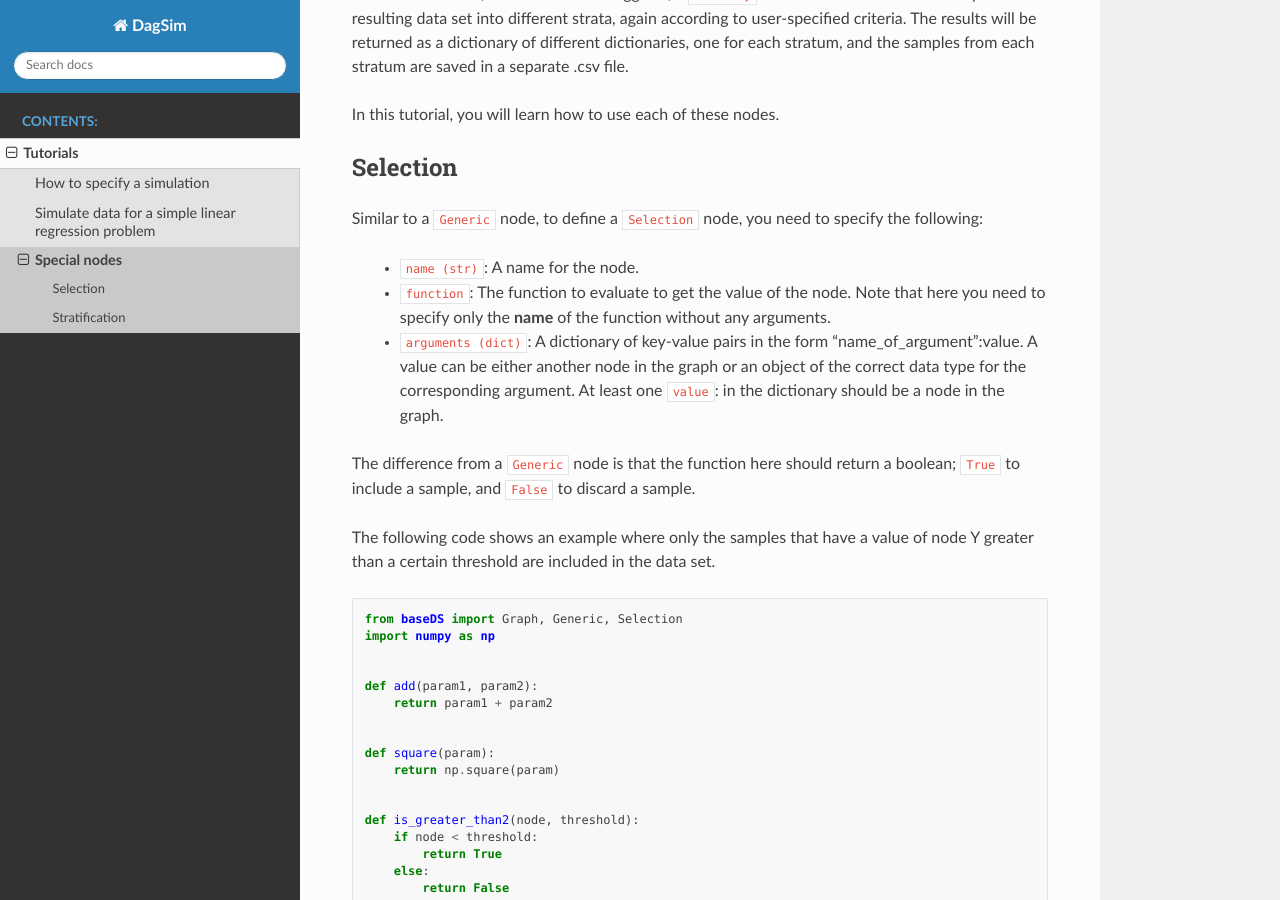
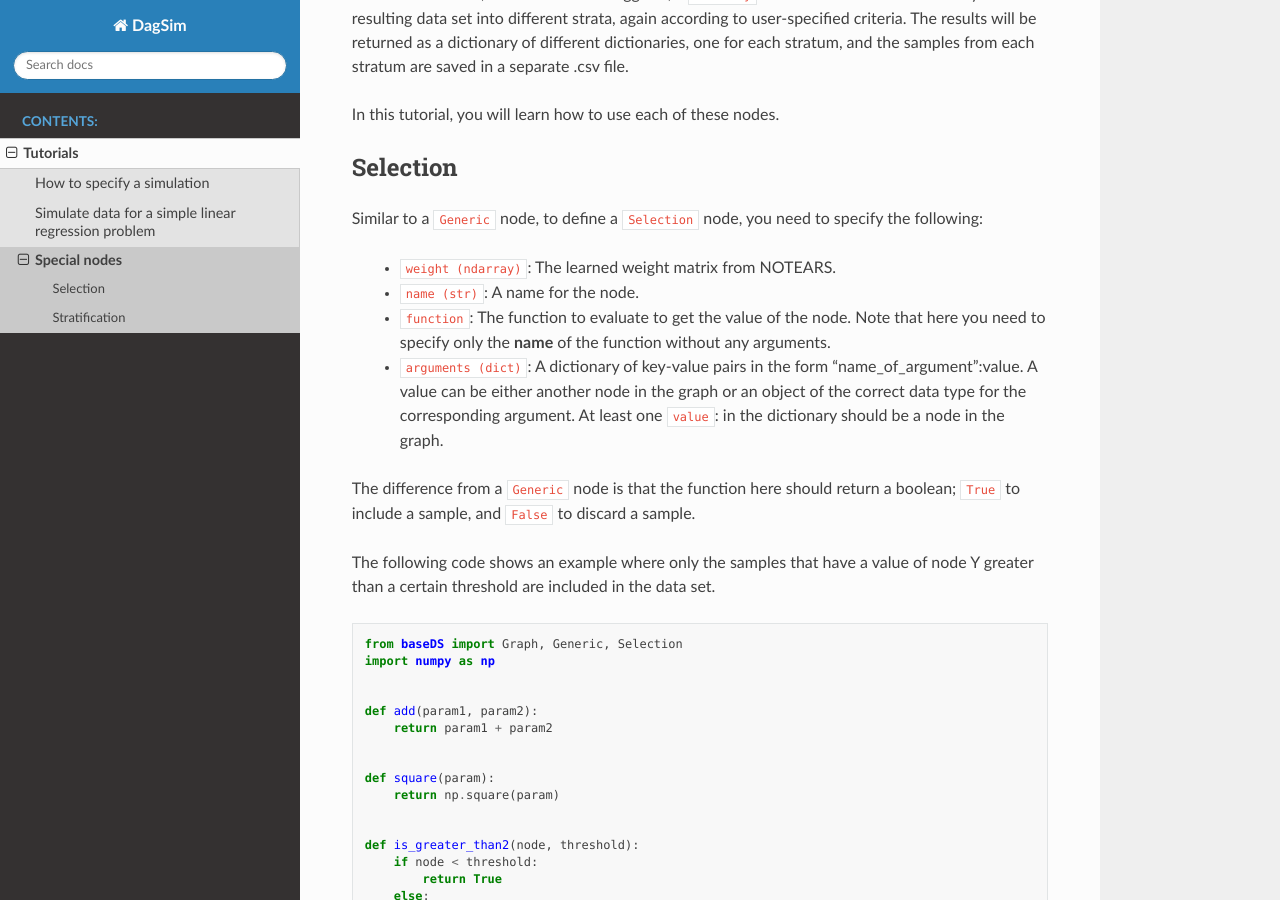
Before and after one commit to uio-bmi/dagsim, a Sphinx documentation site: the page built from docs/source/tutorials/selection_and_stratification.rst, in a window 1280 px wide and 900 px high, scrolled down 300 px. Built offline with Sphinx 7.4.7 and the Read the Docs theme 2.0.0, drawn with Linux system fonts in a browser that asks for light colours; pages that are not in the unit, such as notebooks, are missing from menus.

Commit message:
Update docs

```diff
--- a/docs/source/tutorials.rst
+++ b/docs/source/tutorials.rst
@@ -10,3 +10,4 @@ This page provides an overview of tutorials on how to get started using DagSim
   tutorials/specify_with_code
   tutorials/linear_regression
   tutorials/selection_and_stratification
+  tutorials/model_from_weight_matrix
--- a/docs/source/tutorials/selection_and_stratification.rst
+++ b/docs/source/tutorials/selection_and_stratification.rst
@@ -13,6 +13,7 @@ Selection
 
 Similar to a :code:`Generic` node, to define a :code:`Selection` node, you need to specify the following:
 
+ * :code:`weight (ndarray)`: The learned weight matrix from NOTEARS.
  * :code:`name (str)`: A name for the node.
  * :code:`function`: The function to evaluate to get the value of the node. Note that here you need to specify only the **name** of the function without any arguments.
  * :code:`arguments (dict)`: A dictionary of key-value pairs in the form "name_of_argument":value. A value can be either another node in the graph or an object of the correct data type for the corresponding argument. At least one :code:`value`: in the dictionary should be a node in the graph.
```
